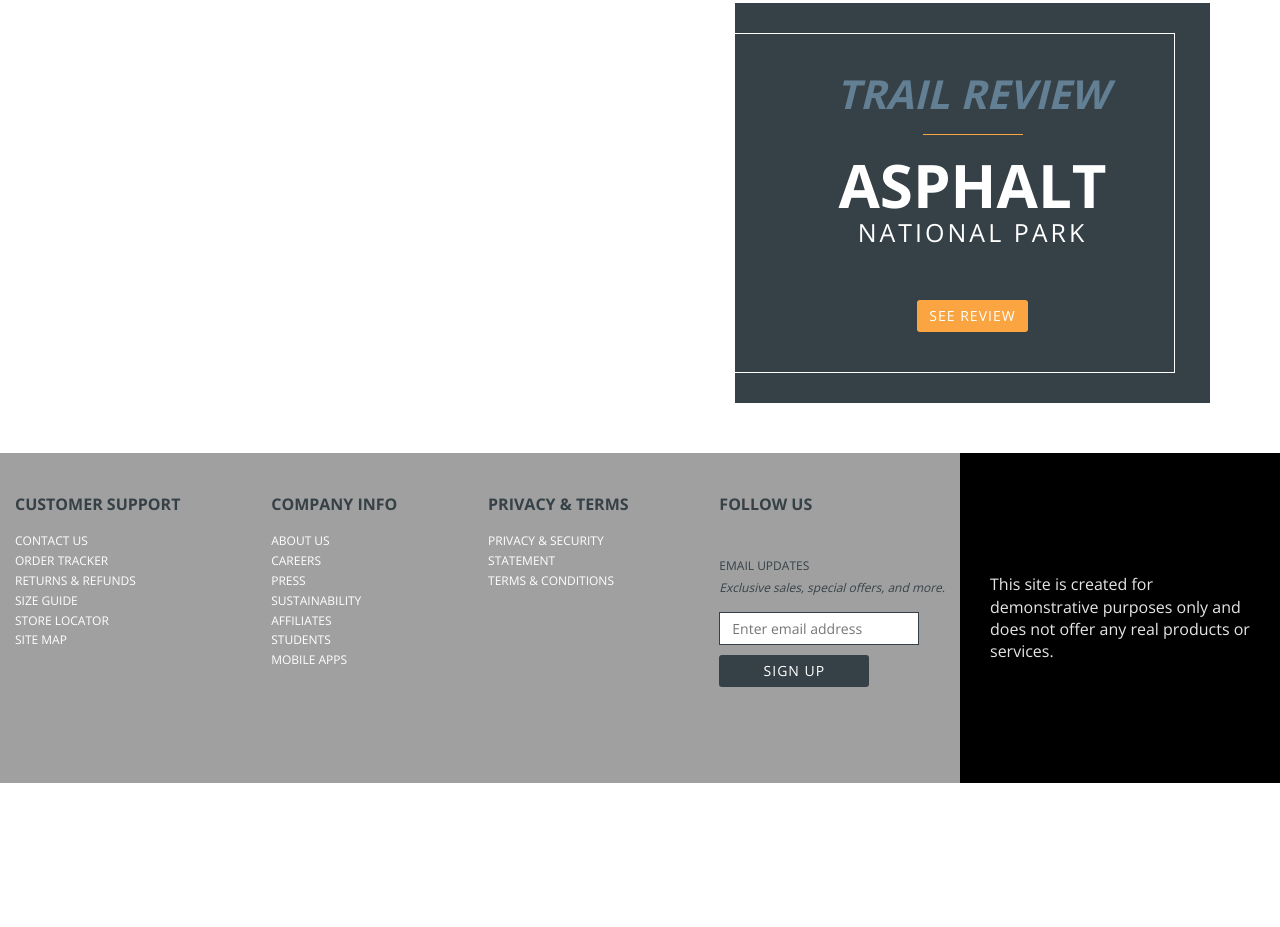
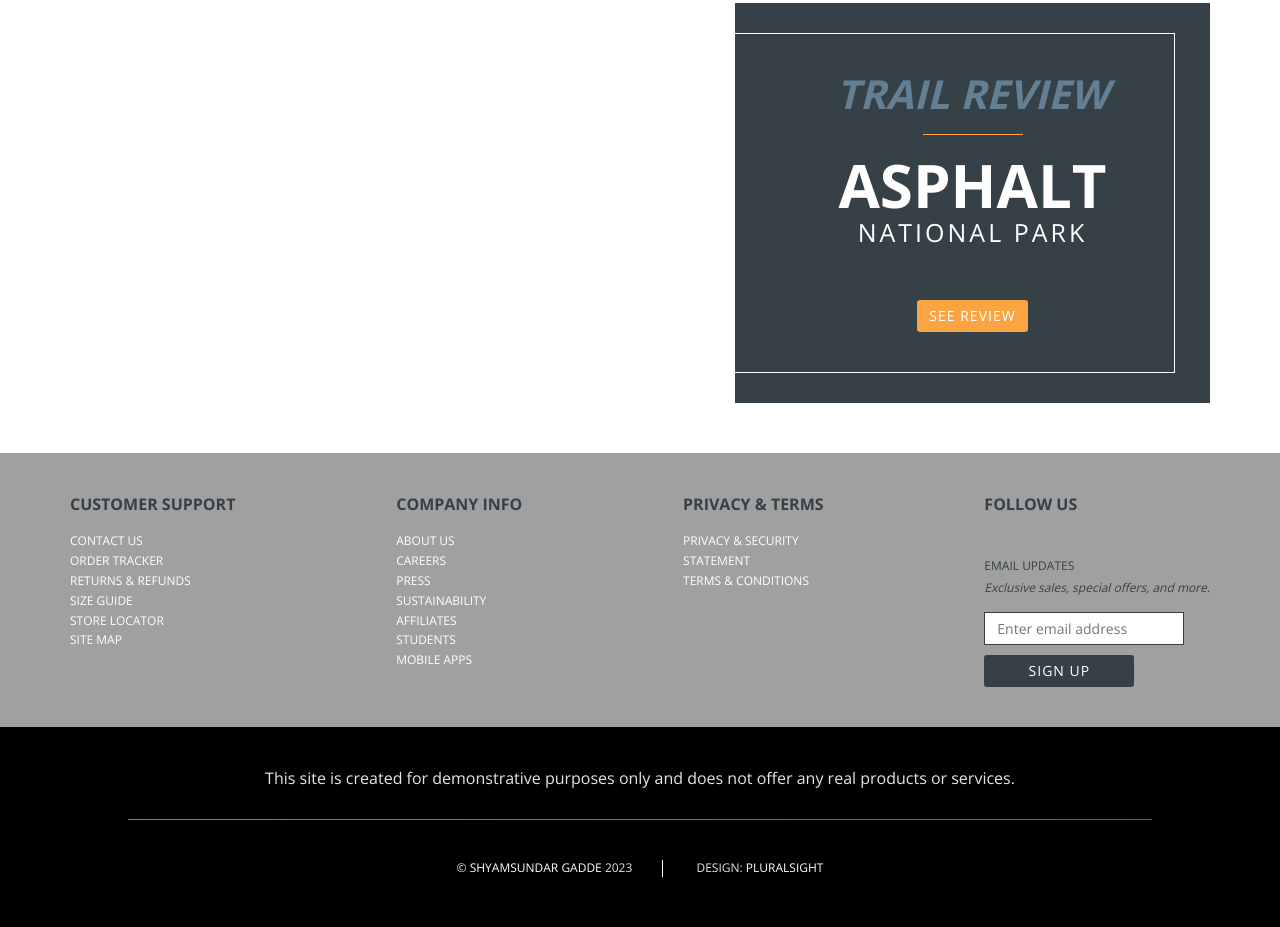
Before and after one commit to ShyamGadde/rock-climbing-company-landing-page, a plain HTML site: page index.html in a window 1280 px wide. Shown: the part 928-1855 px from the top of the page. Before the commit the page ends 1711 px from the top, so only its background shows below. Drawn offline with nearby package versions, Linux system fonts and the light colour scheme.

Commit message:
Update Footer

```diff
--- a/css/main.css
+++ b/css/main.css
@@ -359,21 +359,7 @@ section {
 /* Footer */
 
 footer {
-    display: flex;
-    position: relative;
-    z-index: 0;
-    min-height: 330px;
-    background-color: black;
-    /* background-color: #a0a0a0; */
-}
-
-footer::after {
-    content: "";
     background-color: #a0a0a0;
-    width: 75%;
-    position: absolute;
-    inset: 0;
-    z-index: -1;
 }
 
 .lists {
@@ -465,24 +451,38 @@ footer a:hover {
 }
 
 .demo {
-    padding: 40px 30px;
-    flex: 0 0 25%;
+    padding: 40px 0;
     color: #e5e5e5;
     font-size: 16px;
+    text-align: center;
+    background-color: black;
 }
 
-/* .demo::before {
+.demo p {
+    margin: 0 auto;
+}
+
+.demo > div::before {
     content: "";
     display: block;
-    width: 100%;
+    width: 80%;
     height: 1px;
-    margin: 30px;
+    margin: 30px auto;
     background: linear-gradient(to right,#f05a28,#e80a89);
-} */
+}
 
 .copyright {
-    flex: 0 0 75%;
     padding: 10px 0;
     font-size: 12px;
     text-align: center;
+    text-transform: uppercase;
 }
+
+.copyright > * {
+    display: inline-block;
+    padding: 0 30px;
+}
+
+.copyright p:first-child {
+    border-right: 1px solid white;
+}
--- a/index.html
+++ b/index.html
@@ -174,14 +174,17 @@
       </div>
     </section>
 
-    <!-- PS DEMO -->
-    <section class="demo align-center">
-      <div>This site is created for demonstrative purposes only and does not offer any real products or services.
+    <!-- DEMO -->
+    <div class="demo">
+      <p>
+        This site is created for demonstrative purposes only and does not offer any real products or services.
+      </p>
+      <div>
+        <div class="center copyright">
+          <p>&copy; <a href="#!">Shyamsundar Gadde</a> 2023</p>
+          <p>Design: <a href="#!">Pluralsight</a></p>
+        </div>
       </div>
-      </div>
-    </section>
-
-    <!-- <div class="text-primary copyright">&copy;Pluralsight 2018</div> -->
   </footer>
 </body>
 
```
